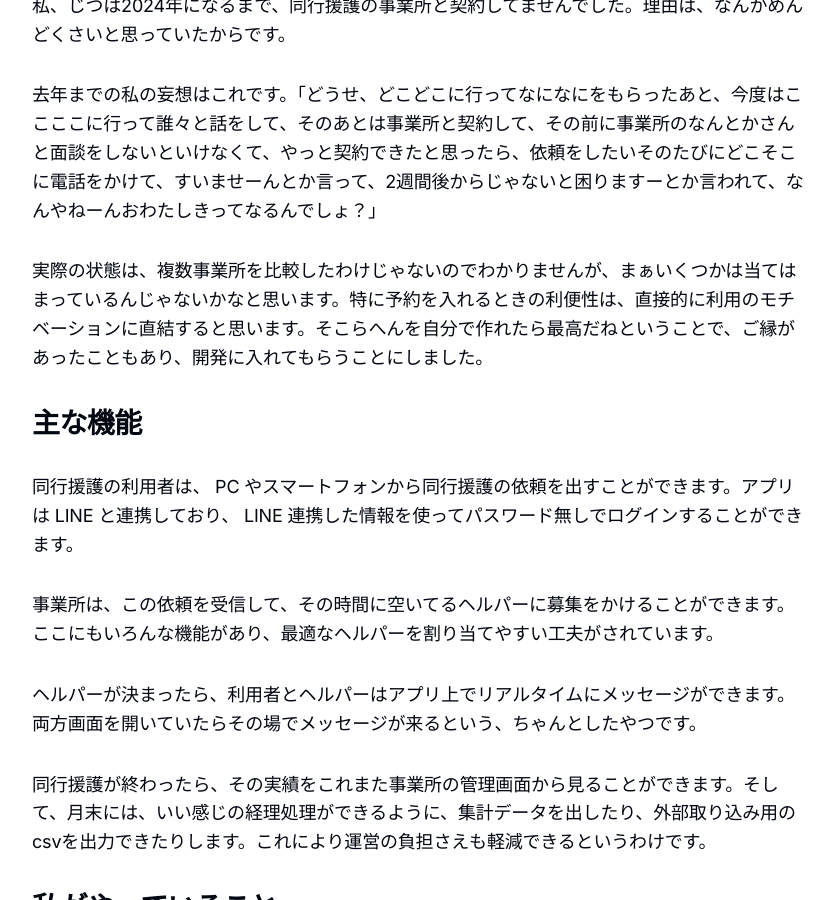
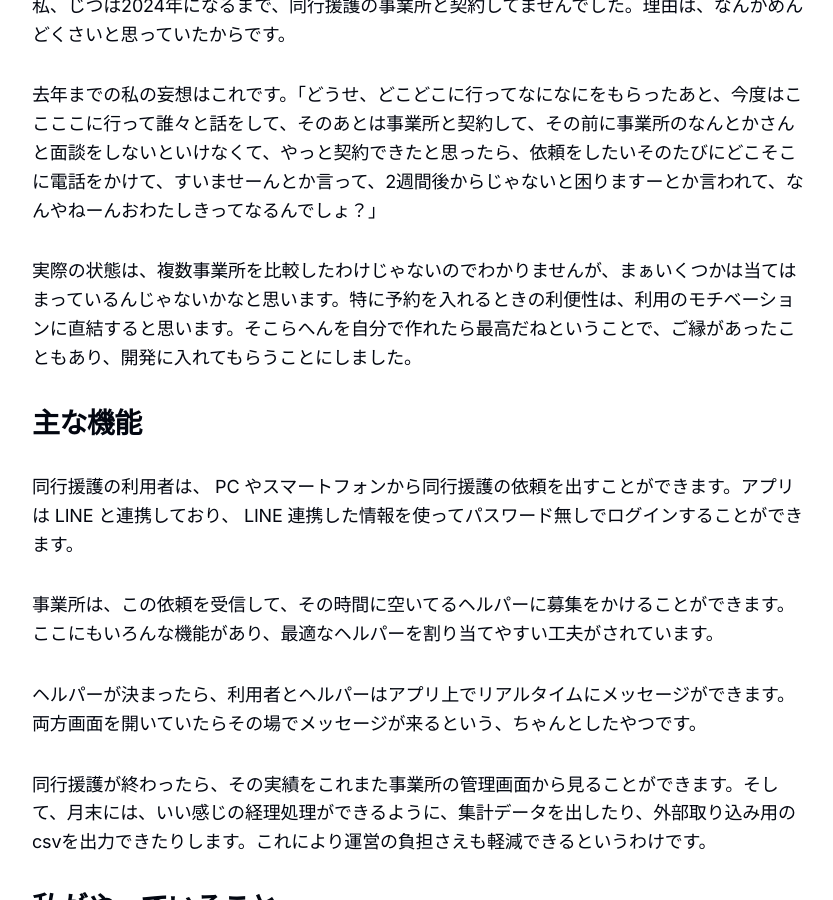
Before and after one commit to yncat/lp, a Jekyll site: the page built from _projects/2024-07-29-odkk.md, in a window 1280 px wide and 900 px high, scrolled down 2232 px. Shown: the whole window, without its empty margins (218-1051 px from the left). Built offline with Jekyll 4.4.1, drawn with Linux system fonts in a browser that asks for light colours.

Commit message:
Fix redundant wording

```diff
--- a/_projects/2024-07-29-odkk.md
+++ b/_projects/2024-07-29-odkk.md
@@ -33,7 +33,7 @@ featured:
 
 去年までの私の妄想はこれです。「どうせ、どこどこに行ってなになにをもらったあと、今度はここここに行って誰々と話をして、そのあとは事業所と契約して、その前に事業所のなんとかさんと面談をしないといけなくて、やっと契約できたと思ったら、依頼をしたいそのたびにどこそこに電話をかけて、すいませーんとか言って、2週間後からじゃないと困りますーとか言われて、なんやねーんおわたしきってなるんでしょ？」
 
-実際の状態は、複数事業所を比較したわけじゃないのでわかりませんが、まぁいくつかは当てはまっているんじゃないかなと思います。特に予約を入れるときの利便性は、直接的に利用のモチベーションに直結すると思います。そこらへんを自分で作れたら最高だねということで、ご縁があったこともあり、開発に入れてもらうことにしました。
+実際の状態は、複数事業所を比較したわけじゃないのでわかりませんが、まぁいくつかは当てはまっているんじゃないかなと思います。特に予約を入れるときの利便性は、利用のモチベーションに直結すると思います。そこらへんを自分で作れたら最高だねということで、ご縁があったこともあり、開発に入れてもらうことにしました。
 
 ## 主な機能
 
```
